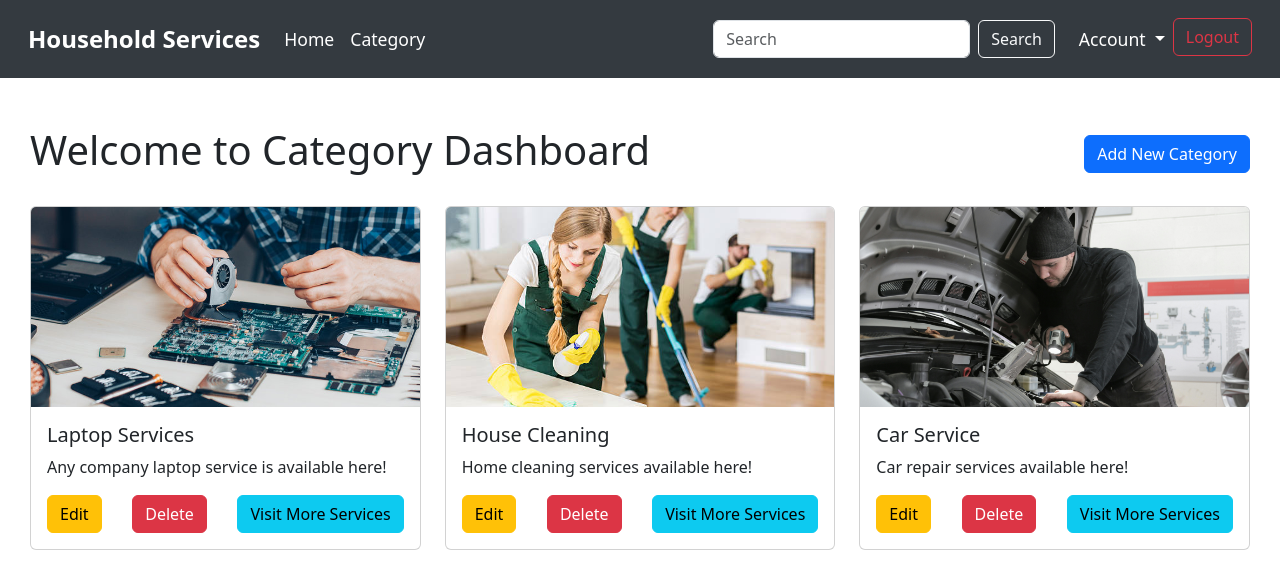
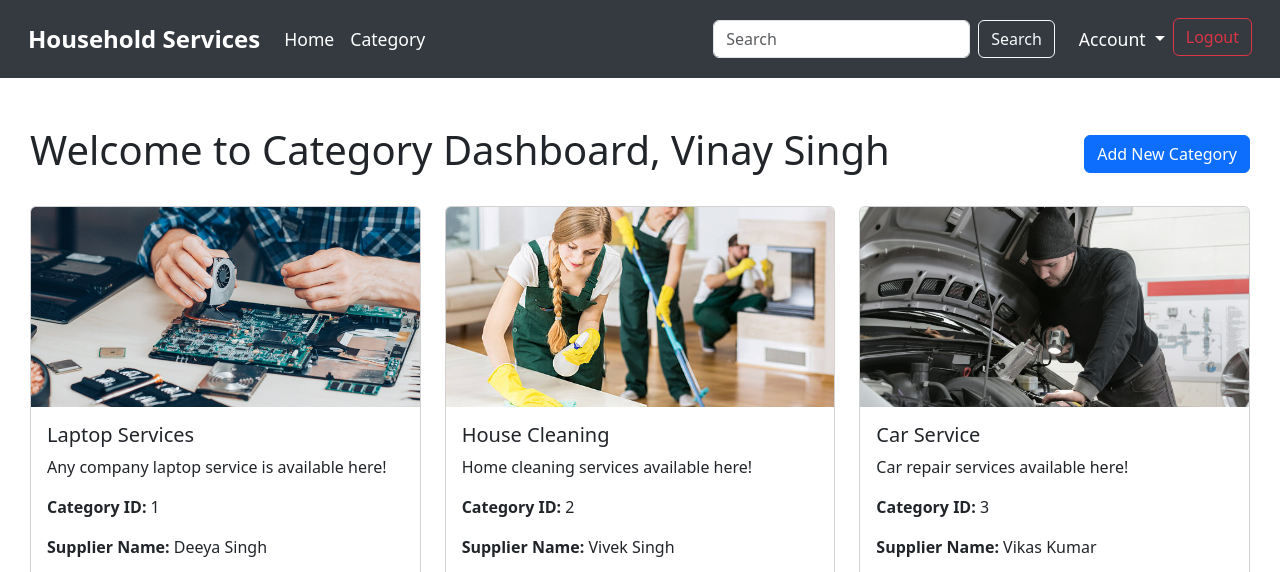
Before and after one commit to VinaySinghChaudhary1/Household_Services_MAD_Project, a Flask app: page /category/category_dashboard.html in a window 1280 px wide. Shown: the top 572 px of the page. Run offline with Flask 3, Linux system fonts and the light colour scheme; a user stored in the database is signed in.

Commit message:
modification on Category dashboard, withdrawal permission to create category to suppliers

```diff
--- a/main.py
+++ b/main.py
@@ -193,18 +193,34 @@ def register_customer():
 
 @app.route('/register_supplier', methods=['GET', 'POST'])
 def register_supplier():
+    # Fetch all existing categories for the dropdown
+    categories = Category.query.all()
+
     if request.method == 'POST':
-        # Retrieve form data
-        full_name = request.form['fullname']
-        username = request.form['username']
-        email = request.form['email']
-        service_name = request.form['service_name']
-        experience_years = request.form['experience']
-        address = request.form['address']
-        pincode = request.form['pincode']
-        password = request.form['password']
-        confirm_password = request.form['confirm_password']
-        document = request.files['document']  # For file upload
+        # Retrieve form data using .get() to avoid KeyError
+        full_name = request.form.get('fullname')
+        username = request.form.get('username')
+        email = request.form.get('email')
+        service_name = request.form.get('service_name')  # Use .get() to safely access the form field
+        new_service_name = request.form.get('new_service_name')
+        experience_years = request.form.get('experience')
+        address = request.form.get('address')
+        pincode = request.form.get('pincode')
+        password = request.form.get('password')
+        confirm_password = request.form.get('confirm_password')
+        document = request.files.get('document')
+
+        # Ensure at least one service name is provided
+        if not service_name and not new_service_name:
+            flash("Please select a service or type a new service name.", "warning")
+            return redirect(url_for('register_supplier'))
+
+        if service_name and new_service_name:
+            flash("Please either select a service or type a new service name, not both.", "warning")
+            return redirect(url_for('register_supplier'))
+
+        # Use the appropriate service name
+        final_service_name = new_service_name if new_service_name else service_name
 
         # Validation checks
         if password != confirm_password:
@@ -219,25 +235,32 @@ def register_supplier():
 
         try:
             # Save the uploaded document
-            document_filename = document.filename
-            document.save(f'static/Documents/{document_filename}')
+            document_filename = secure_filename(document.filename) if document else None
+            if document:
+                document.save(os.path.join('static/Documents', document_filename))
 
             # Create a new supplier user instance
             new_supplier = User(
                 full_name=full_name,
                 username=username,
                 email=email,
-                password=generate_password_hash(password),  # Remember to hash the password
+                password=generate_password_hash(password),  # Hash the password
                 address=address,
                 pincode=pincode,
                 role="supplier",
-                service_name=service_name,
-                experience_years=int(experience_years),
+                service_name=final_service_name,
+                experience_years=int(experience_years) if experience_years else None,
                 document=document_filename
             )
 
-            # Add new supplier to the database
+            # Add the new supplier to the database
             db.session.add(new_supplier)
+
+            # Add the new category if it's a newly typed service name
+            if new_service_name and not Category.query.filter_by(category_name=new_service_name).first():
+                new_category = Category(category_name=new_service_name, category_description="Automatically added", picture=None)
+                db.session.add(new_category)
+
             db.session.commit()
 
             # Successful registration flash message
@@ -245,12 +268,12 @@ def register_supplier():
             return redirect(url_for('login'))
 
         except Exception as e:
-            # Handle any errors during the registration process
+            # Handle errors during registration
             flash("Something went wrong during registration. Please try again.", "danger")
             return redirect(url_for('register_supplier'))
 
-    # For GET request, render the registration page
-    return render_template('users/register_supplier.html')
+    # For GET request, render the registration page with existing categories
+    return render_template('users/register_supplier.html', categories=categories)
 
 @app.route('/logout', methods=['GET', 'POST'])
 def logout():
@@ -509,21 +532,36 @@ def unblock_user(user_id):
 # -- Manage Categories (Dashboard, Create, Edit, Delete) --
 @app.route('/category/category_dashboard.html', methods=['GET'])
 def category_dashboard():
+    # Fetch all categories
     categories = Category.query.all()
-    return render_template('category/category_dashboard.html', categories=categories)
+    # Fetch all suppliers
+    users = User.query.filter_by(role='supplier').all()
+    # Fetch the currently logged-in user's details, if any
+    current_user = None
+    if 'user_id' in session:
+        current_user = User.query.filter_by(user_id=session['user_id']).first()
+
+    return render_template('category/category_dashboard.html', categories=categories, users=users, current_user=current_user)
+
+
 
 @app.route('/create_category', methods=['GET', 'POST'])
-# @login_required(role="admin, supplier")  # Add this line to ensure admin or supplier as decorator
 def create_category():
-    # Ensure the user is logged in and is either an admin or supplier
-    if 'user_id' not in session or session.get('role') not in ['admin', 'supplier']:
-        flash('You must be logged in as an admin or supplier to create a category.', 'danger')
+    # Ensure the user is logged in and is an admin
+    if 'user_id' not in session or session.get('role') != 'admin':
+        flash('You must be logged in as an admin to create a category.', 'danger')
         return redirect(url_for('login'))
 
     if request.method == 'POST':
+        # Admin can create a new category
         category_name = request.form.get('category_name')
         category_description = request.form.get('category_description')
         picture = request.files.get('picture')
+
+        # Check if a valid category name was provided
+        if not category_name:
+            flash("Please enter a valid category name.", "warning")
+            return redirect(url_for('create_category'))
 
         # Check if the category already exists
         existing_category = Category.query.filter_by(category_name=category_name).first()
@@ -531,25 +569,27 @@ def create_category():
             flash("Category already exists.", "warning")
             return redirect(url_for('create_category'))
 
-        # Validate the file
+        # Validate the picture file
         if picture and allowed_file(picture.filename):
             filename = secure_filename(picture.filename)
             picture_path = os.path.join(app.config['UPLOAD_FOLDER'], filename)
             picture.save(picture_path)
+        else:
+            filename = None  # No picture uploaded or invalid file format
 
-            new_category = Category(category_name, category_description, filename)
-            db.session.add(new_category)
-            db.session.commit()
-            flash("Category created successfully.", "success")
-            return redirect(url_for('category_dashboard'))
-        else:
-            flash("Invalid picture format. Please upload an image file.", "warning")
-            return redirect(url_for('create_category'))
+        # Create a new category
+        new_category = Category(category_name, category_description, filename)
+        db.session.add(new_category)
+        db.session.commit()
 
+        flash("Category created successfully.", "success")
+        return redirect(url_for('category_dashboard'))
+
+    # Render the create category template for admin
     return render_template('category/create_category.html')
 
+
 @app.route('/edit_category/<int:category_id>', methods=['GET', 'POST'])
-# @login_required(role="admin, supplier")
 def edit_category(category_id):
     existing_category = Category.query.get(category_id)
 
@@ -563,8 +603,18 @@ def edit_category(category_id):
         flash('You must be logged in as an admin or supplier to edit a category.', 'danger')
         return redirect(url_for('login'))
 
+    # If the user is a supplier, ensure they can only edit categories matching their service name
+    if session.get('role') == 'supplier':
+        # Get the supplier's registered service name
+        supplier = User.query.filter_by(user_id=session.get('user_id')).first()
+        if supplier and existing_category.category_name != supplier.service_name:
+            flash("You can only edit your own service category.", "danger")
+            return redirect(url_for('category_dashboard'))
+
     if request.method == 'POST':
-        existing_category.category_name = request.form.get('category_name')
+        # Update category fields
+        if session.get('role') == 'admin':
+            existing_category.category_name = request.form.get('category_name')
         existing_category.category_description = request.form.get('category_description')
 
         picture = request.files.get('picture')
@@ -580,8 +630,8 @@ def edit_category(category_id):
 
     return render_template('category/edit_category.html', category=existing_category)
 
+
 @app.route('/delete_category/<int:category_id>', methods=['GET', 'POST'])
-# @login_required(role="admin, supplier")
 def delete_category(category_id):
     existing_category = Category.query.get(category_id)
 
@@ -595,14 +645,23 @@ def delete_category(category_id):
         flash('You must be logged in as an admin or supplier to delete a category.', 'danger')
         return redirect(url_for('login'))
 
+    # Role-based check for category deletion permissions
+    if session.get('role') == 'supplier':
+        # Get the supplier's registered service name
+        supplier = User.query.filter_by(user_id=session.get('user_id')).first()
+        if supplier and existing_category.category_name != supplier.service_name:
+            flash("You can only delete your own service category.", "danger")
+            return redirect(url_for('category_dashboard'))
+
     if request.method == 'POST':
+        # Delete the category from the database
         db.session.delete(existing_category)
         db.session.commit()
         flash("Category deleted successfully.", "success")
         return redirect(url_for('category_dashboard'))
 
+    # Render the delete confirmation template
     return render_template('category/delete_category.html', category=existing_category)
-
 
 
 
--- a/model.py
+++ b/model.py
@@ -14,7 +14,7 @@ class User(db.Model):
     address = db.Column(db.String, nullable=False)
     pincode = db.Column(db.String, nullable=False)
     role = db.Column(db.String, nullable=False)  # 'customer' or 'supplier'
-    service_name = db.Column(db.String)  # Only applicable if the user is a supplier
+    service_name = db.Column(db.String, unique=True, nullable=False)  # Only applicable if the user is a supplier
     experience_years = db.Column(db.Integer)  # Only applicable if the user is a supplier
     document = db.Column(db.String)  # Path or name of the uploaded document, only for suppliers
     is_verified = db.Column(db.Boolean, default=False)  # For supplier verification
@@ -46,6 +46,7 @@ class Category(db.Model):
         self.category_name = category_name
         self.category_description = category_description
         self.picture = picture
+
 
 class Service(db.Model):
     __tablename__ = "service"
--- a/templates/category/category_dashboard.html
+++ b/templates/category/category_dashboard.html
@@ -7,8 +7,10 @@ Category Dashboard
 {% block content %}
 <div class="container mt-5">
     <div class="d-flex justify-content-between align-items-center mb-4">
-        <h1>Welcome to Category Dashboard</h1>
+        <h1>Welcome to Category Dashboard, {{ current_user.full_name }}</h1>
+        {% if session.get('role') == 'admin' %}
         <a href="{{ url_for('create_category') }}" class="btn btn-primary">Add New Category</a>
+        {% endif %}
     </div>
 
     <!-- Check if categories exist -->
@@ -26,9 +28,20 @@ Category Dashboard
                         <div class="card-body">
                             <h5 class="card-title">{{ category.category_name }}</h5>
                             <p class="card-text">{{ category.category_description }}</p>
+                            {% if session.get('role') == 'admin' %}
+                            <p><strong>Category ID:</strong> {{ category.category_id }}</p>
+                            {% endif %}
+                            <!-- Display the supplier name if a matching service name and role is found -->
+                            <p><strong>Supplier Name:</strong>
+                                {% set supplier = users | selectattr('role', 'equalto', 'supplier')
+                                    | selectattr('service_name', 'equalto', category.category_name) | first %}
+                                {{ supplier.full_name if supplier else 'Admin' }}
+                            </p>
                             <div class="d-flex justify-content-between">
+                                {% if session.get('role') == 'admin' or session.get('role') == 'supplier' %}
                                 <a href="{{ url_for('edit_category', category_id=category.category_id) }}" class="btn btn-warning">Edit</a>
                                 <a href="{{ url_for('delete_category', category_id=category.category_id) }}" class="btn btn-danger">Delete</a>
+                                {% endif %}
                                 <a href="{{ url_for('service_dashboard', category_id=category.category_id) }}" class="btn btn-info">Visit More Services</a>
                             </div>
                         </div>
--- a/templates/category/delete_category.html
+++ b/templates/category/delete_category.html
@@ -15,7 +15,6 @@ Delete Category Confirmation
         <!-- Category details including name -->
         <div class="col-md-6">
             <div class="card">
-                <!-- Display a default image or a placeholder -->
                 {% if category.picture %}
                     <img src="{{ url_for('static', filename='uploads/' + category.picture) }}" class="card-img-top" alt="Category Image" style="height: 300px; object-fit: cover;">
                 {% else %}
--- a/templates/category/edit_category.html
+++ b/templates/category/edit_category.html
@@ -10,7 +10,8 @@ Edit Category
     <form action="{{ url_for('edit_category', category_id=category.category_id) }}" method="POST" enctype="multipart/form-data">
         <div class="mb-3">
             <label for="category_name" class="form-label">Category Name</label>
-            <input type="text" class="form-control" id="category_name" name="category_name" value="{{ category.category_name }}" required>
+            <input type="text" class="form-control" id="category_name" name="category_name" value="{{ category.category_name }}"
+            {% if session.get('role') == 'supplier' %} readonly {% endif %} required>
         </div>
         <div class="mb-3">
             <label for="category_description" class="form-label">Category Description</label>
--- a/templates/dashboard/admin_dashboard.html
+++ b/templates/dashboard/admin_dashboard.html
@@ -6,7 +6,10 @@ Admin Dashboard
 
 {% block content %}
 <div class="container mt-5">
-    <h1>Admin Dashboard</h1>
+    <div class="d-flex justify-content-between align-items-center">
+        <h1>Admin Dashboard</h1>
+        <h1>Welcome, {{ session.get('username') }}</h1>
+    </div>
     <br>
 
     <!-- Ongoing Requests Section -->
--- a/templates/dashboard/customer_dashboard.html
+++ b/templates/dashboard/customer_dashboard.html
@@ -6,7 +6,11 @@ Customer Dashboard
 
 {% block content %}
 <div class="container mt-5">
-    <h1>Customer Dashboard</h1>
+    <div class="d-flex justify-content-between align-items-center">
+        <h1>Customer Dashboard</h1>
+        <h1>Welcome, {{ session.get('username') }}</h1>
+    </div>
+
     <br>
 
     <!-- Ongoing Requests Section -->
--- a/templates/dashboard/supplier_dashboard.html
+++ b/templates/dashboard/supplier_dashboard.html
@@ -6,7 +6,11 @@ Supplier Dashboard
 
 {% block content %}
 <div class="container mt-5">
-    <h1>Supplier Dashboard</h1>
+    <div class="d-flex justify-content-between align-items-center">
+        <h1>Supplier Dashboard</h1>
+        <h1>Welcome, {{ session.get('username') }}</h1>
+    </div>
+
     <br>
     <!-- Ongoing Requests Section -->
     <h4>Ongoing Service Requests</h4>
```
Also changed, not shown: templates/category/create_category.html (+11 -1 lines), templates/users/register_supplier.html (+43 -2 lines), Static/Documents/WhatsApp_Image_2024-10-08_at_14.12.39_5f997309.jpg (added), Static/images/default-category.jpg (added), Static/uploads/Kitchen_Deep_Cleaning.jpg (added), instance/database.sqlite3.
